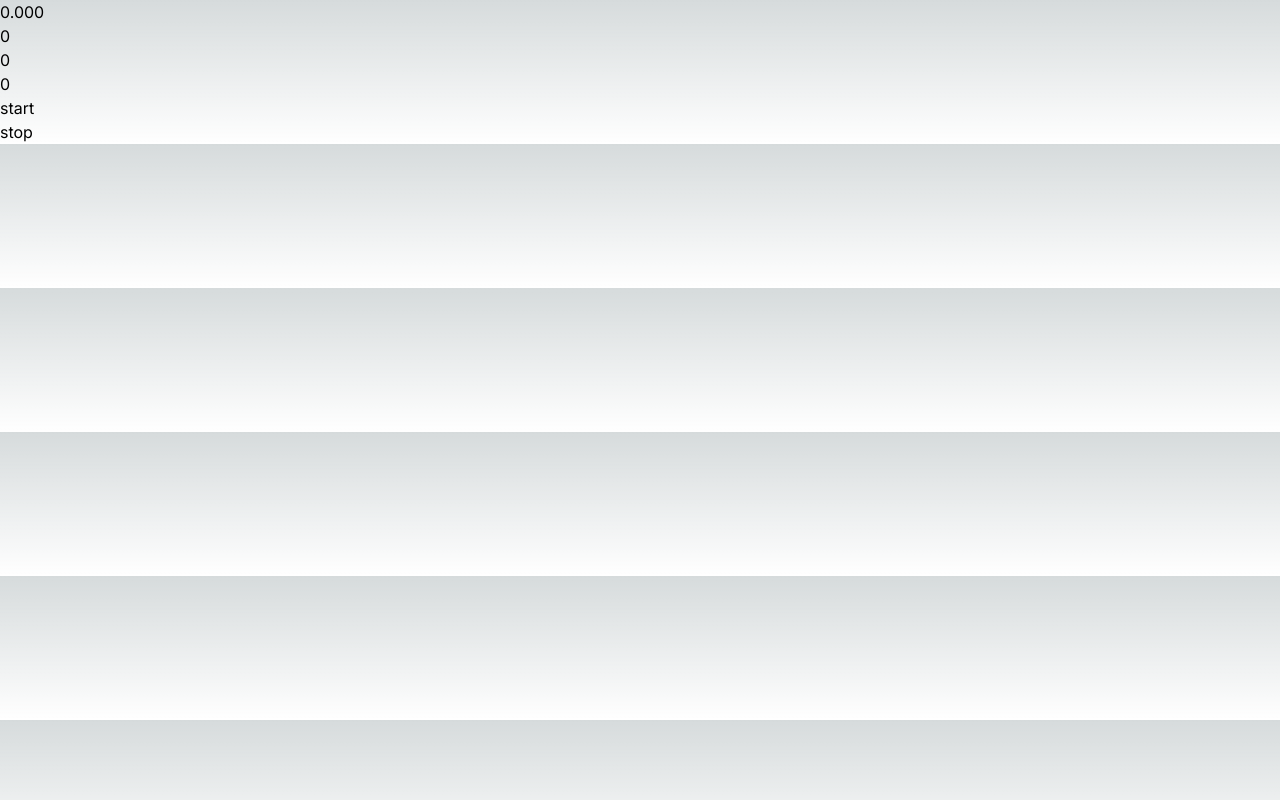
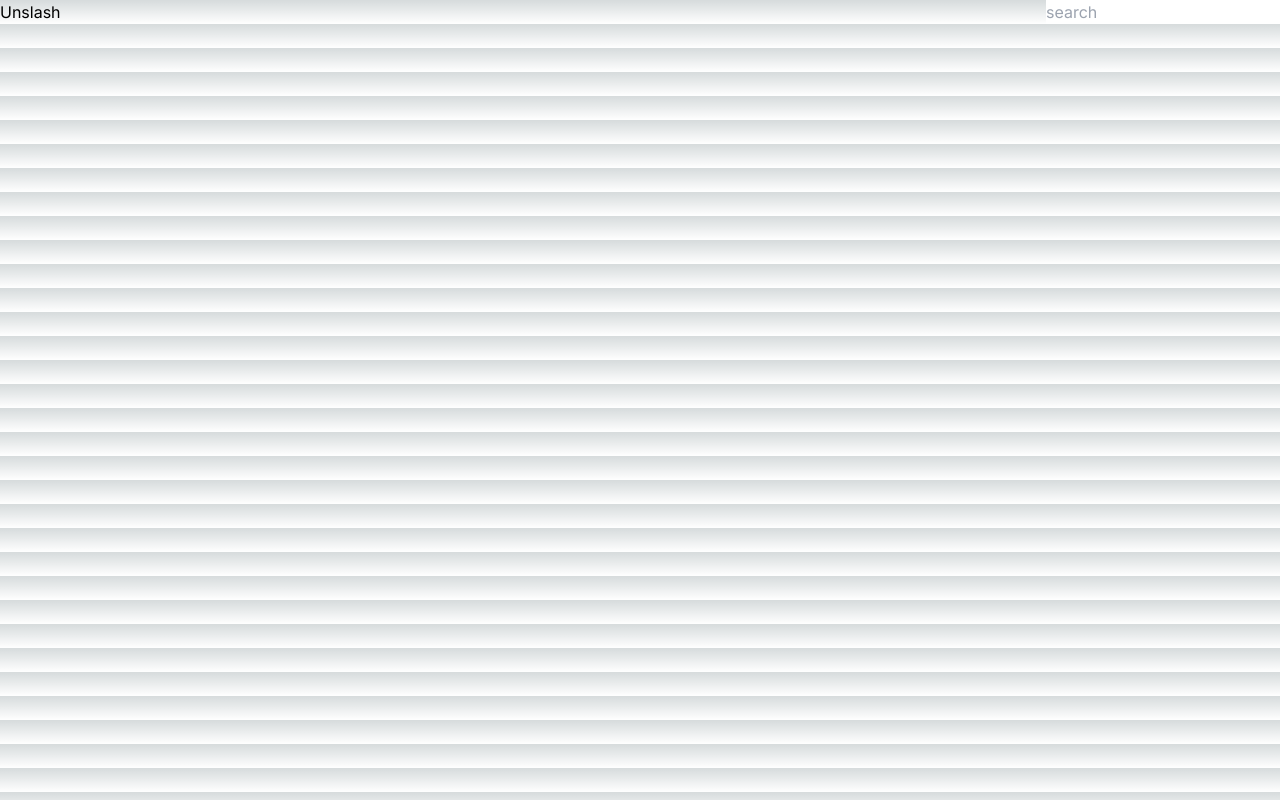
Before and after one commit to Preciousnnebuogor/25-Projects, a Next.js app: page / in a window 1280 px wide. Built offline with nearby package versions, Linux system fonts and the light colour scheme.

Commit message:
added unslash.tsx

```diff
--- a/app/page.tsx
+++ b/app/page.tsx
@@ -1,11 +1,9 @@
-
-import Atest from "./atest";
-import StopTimer from "./stopTimer";
+import Unsplash from "./unsplash";
 
 export default function Home() {
   return (
     <div>
-      <Atest/>
+      <Unsplash />
     </div>
   );
 }
--- /dev/null
+++ b/app/unsplash.tsx
@@ -0,0 +1,9 @@
+"use client"
+export default function Unsplash(){
+    return <div>
+        <div className={`flex justify-between items-center`}>
+            <p>Unslash</p>
+            <input type="text" placeholder="search"/>
+        </div>
+    </div>
+}
```
